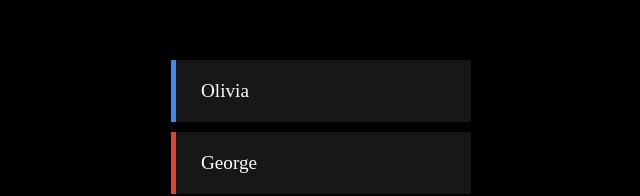
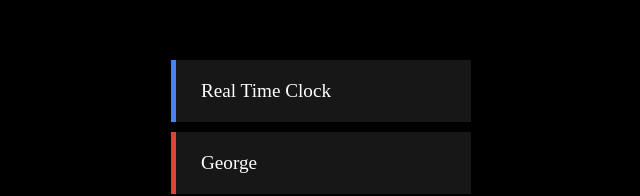
Before and after one commit to choongyul/web-basic-study, a plain HTML site: page index.html in a window 1280 px wide. Shown: the part 201-397 px from the top of the page, without its empty margins (319-959 px from the left). Drawn offline with Linux system fonts and the light colour scheme.

Commit message:
add realtime clock link

```diff
--- a/index.html
+++ b/index.html
@@ -10,7 +10,7 @@
 <body>
     <div class="main">
         <ol>
-            <a class="my-project" href="realtime-clock/realtime-clock.html"><li>Olivia</li></a>
+            <a class="my-project" href="realtime-clock/realtime-clock.html"><li>Real Time Clock</li></a>
             <li>George</li>
             <li>Harry</li>
             <li>Leo</li>
```
